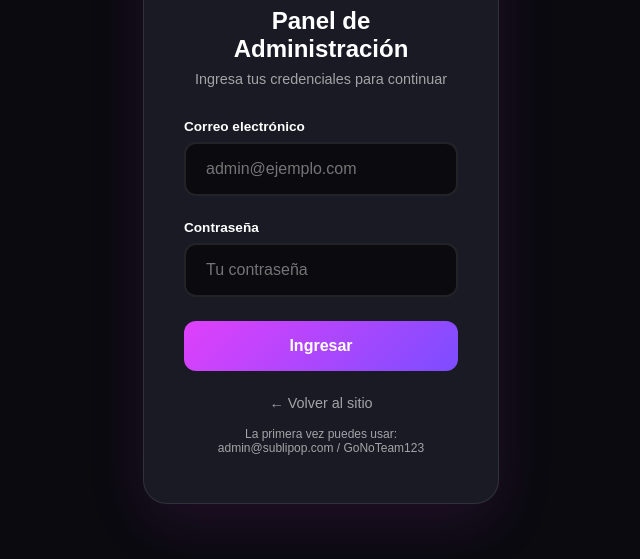
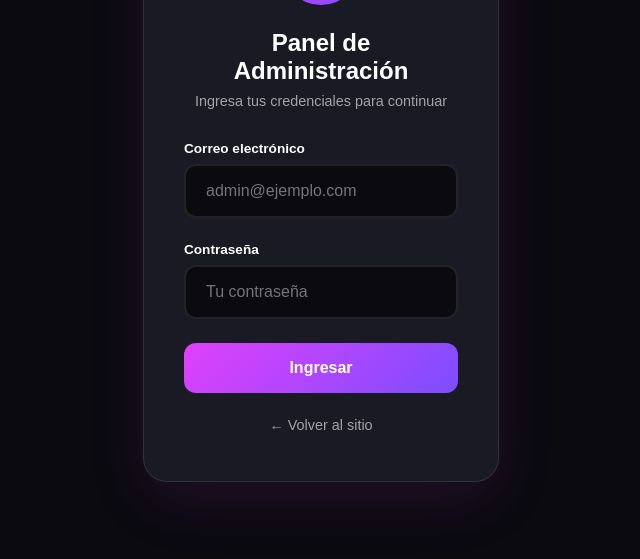
Before and after one commit to sublipop123/SUBLIPOP, a plain HTML site: page admin/login.html in a window 1280 px wide. Shown: the part 221-780 px from the top of the page, without its empty margins (319-959 px from the left). Drawn offline with Linux system fonts and the light colour scheme.

Commit message:
security: remove hardcoded admin credentials from login.html

```diff
--- a/admin/login.html
+++ b/admin/login.html
@@ -210,7 +210,6 @@
             </form>
 
             <a href="../index.html" class="back-link">← Volver al sitio</a>
-            <p class="login-info">La primera vez puedes usar: <br>admin@sublipop.com / GoNoTeam123</p>
         </div>
     </div>
 
```
